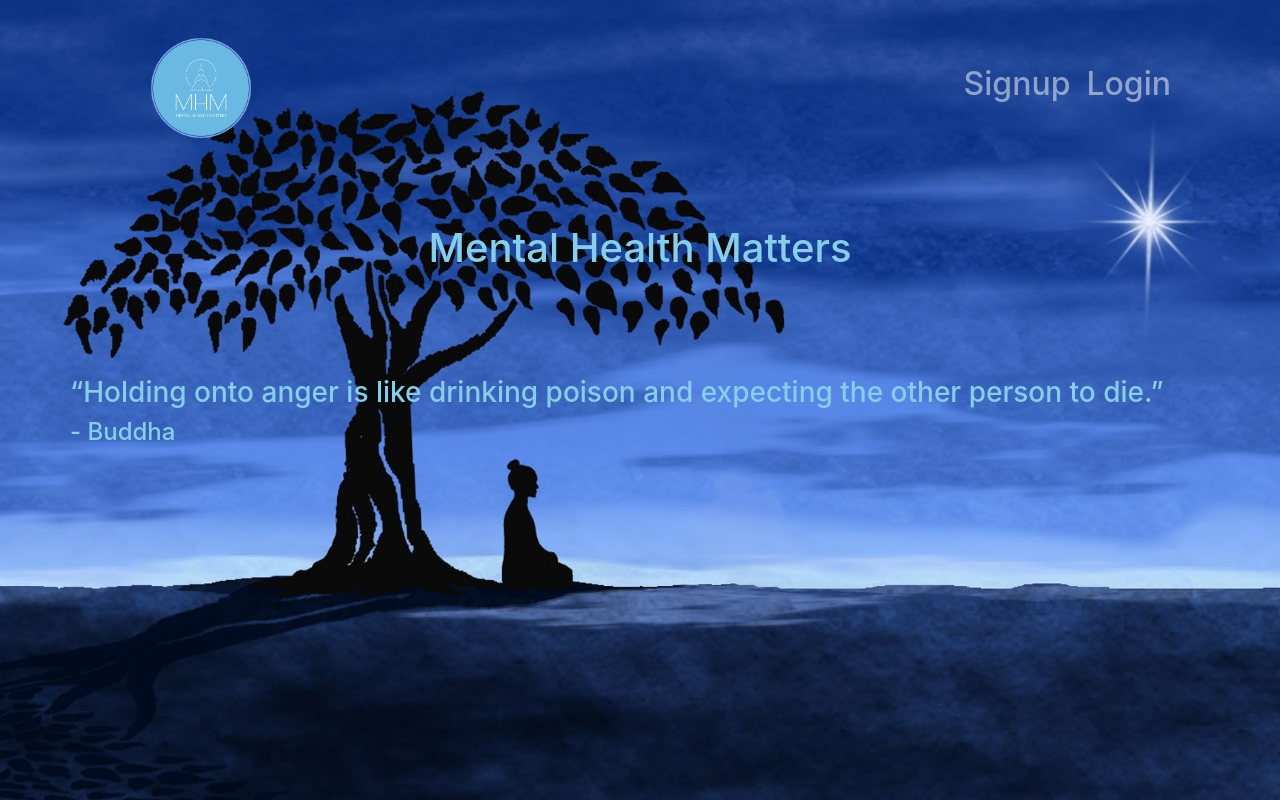
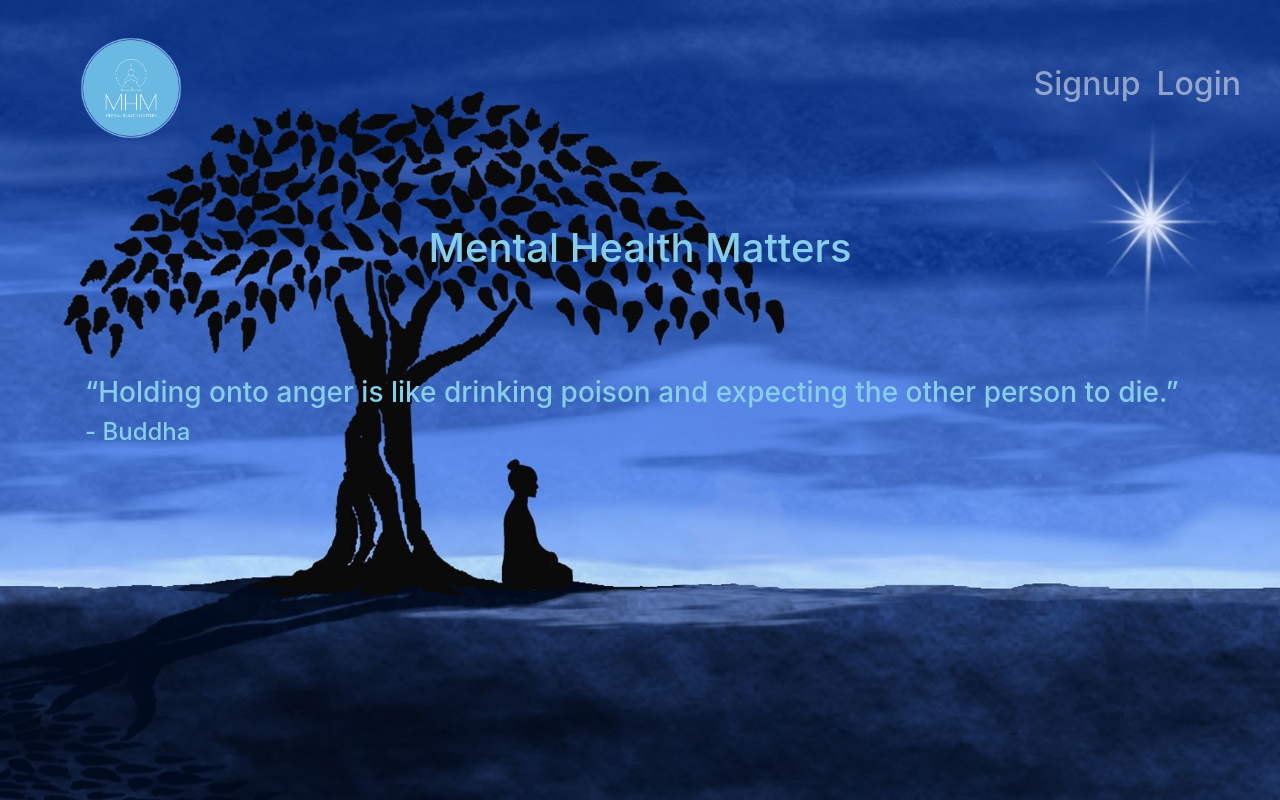
Before and after one commit to Chhabii/MentalHealthMatters, a Django app: page / in a window 1280 px wide. Run offline with Django 4.2, Linux system fonts and the light colour scheme; some libraries are stand-ins or nearby versions.

Commit message:
home update

```diff
--- a/backend/pages/templates/pages/home.html
+++ b/backend/pages/templates/pages/home.html
@@ -6,7 +6,7 @@
 {% block content %}
 
 <div class="hero">
-    <div class="container">
+    <div class="container-fluid">
         <div class="row">
 
             <div class="col-sm-12">
@@ -14,7 +14,7 @@
             </div>
             <div class="col-sm-12 my-5"><h1 style="color:skyblue;" class="text-center">Mental Health Matters</h1></div>
 
-            <div class="my-5">
+            <div class="container my-5">
                 <h3 style="color:skyblue">“Holding onto anger is like drinking poison and expecting the other person to die.”</h3>
                 <h4  style="color:skyblue">- Buddha</h4>
             </div>
```
Also changed, not shown: backend/db.sqlite3.
